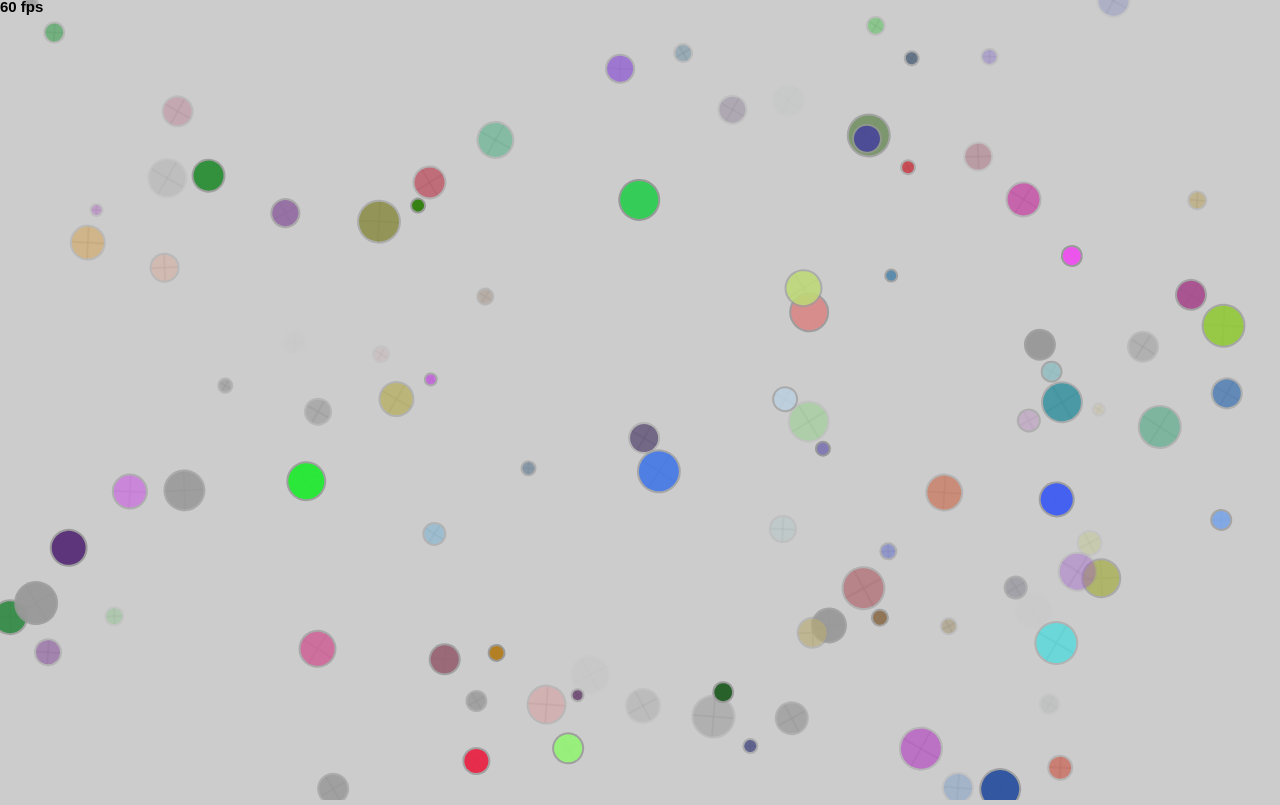
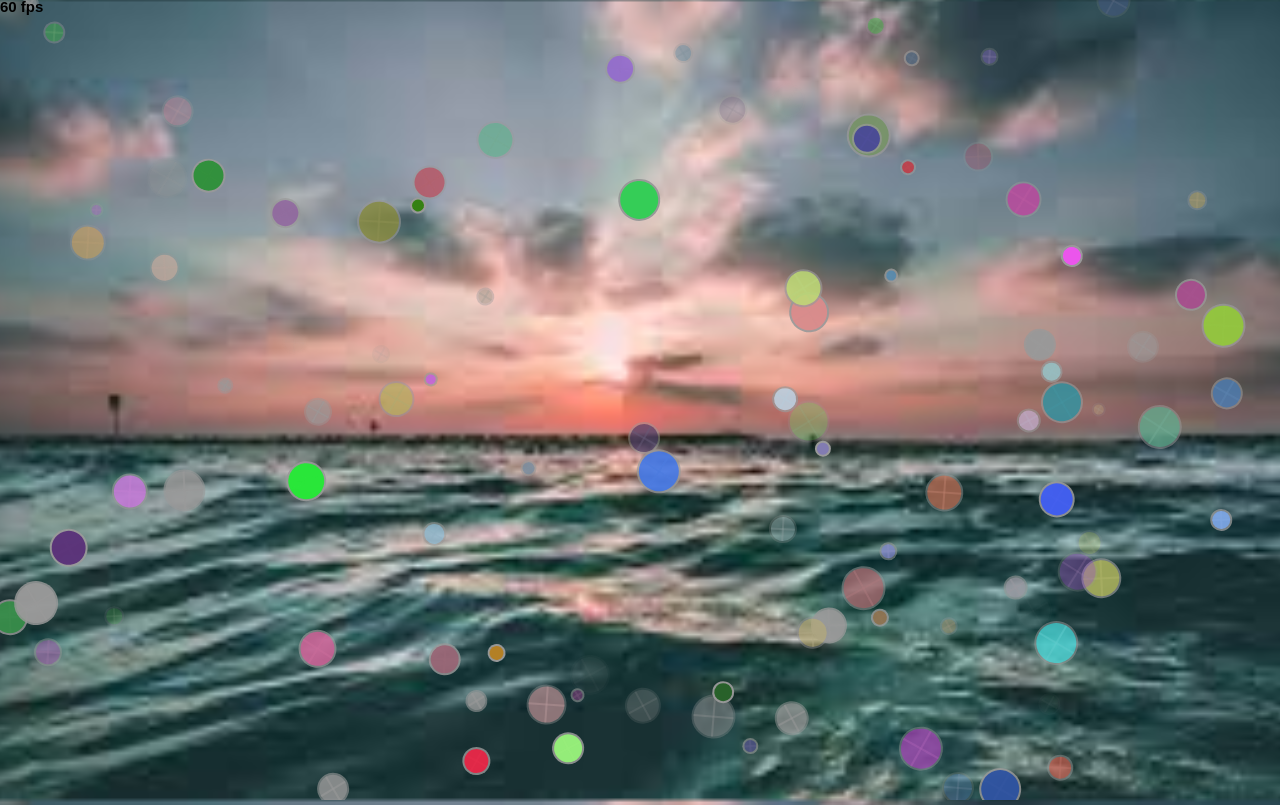
Before and after one commit to chloelandry1/chloelandry1.github.io, a website: page fsd-projects/circularity/index.html in a window 1280 px wide. Drawn offline with Linux system fonts and the light colour scheme.

Commit message:
Fixed image and added onto comment. Still need to add onto some comments.

```diff
--- a/fsd-projects/circularity/index.html
+++ b/fsd-projects/circularity/index.html
@@ -24,7 +24,7 @@
 
         <style type="text/css">
             body {
-                background: url("backgroundimage.png") no-repeat center center fixed;
+                background: url("../circularity/img/backgroundimage.png") no-repeat center center fixed;
                 background-color: #cccccc;
                 -webkit-background-size: cover;
                 -moz-background-size: cover;
--- a/fsd-projects/circularity/js/init.js
+++ b/fsd-projects/circularity/js/init.js
@@ -95,15 +95,15 @@ var init = function (window) {
             }
 
             // TODO 6 : YOUR CODE STARTS HERE //////////////////////
-            // if the circle has gone past the left side of the screen then place it on the right
+            // if the circle has gone past the left side of the screen then place it on the right. If the x of the circle is less than a value of 0, then the x of the circle will be replaced with the x of the canvas, moving it to the other side.
             if ( circle.x < 0) {
                 circle.x = canvas.width;
             }
-            // if the cirlce has gone past the top of the screen then place it on the bottom
+            // if the cirlce has gone past the top of the screen then place it on the bottom. If the y of the circle is greater than than the value of the y of of the canvas, then the y of the circle will be replaced with a value of 0, moving it to the bottom.
             if ( circle.y > canvas.height ) {
                 circle.y = 0;
             }
-            // if the circle has gone past the bottom of the screen then place it on the top
+            // if the circle has gone past the bottom of the screen then place it on the top. If the y of the circle is less than a value of 0, then the y of the circle will be replaced with the y of the canvas, moving it to the top.
             if ( circle.y < 0) {
                 circle.y = canvas.height;
             }
```
